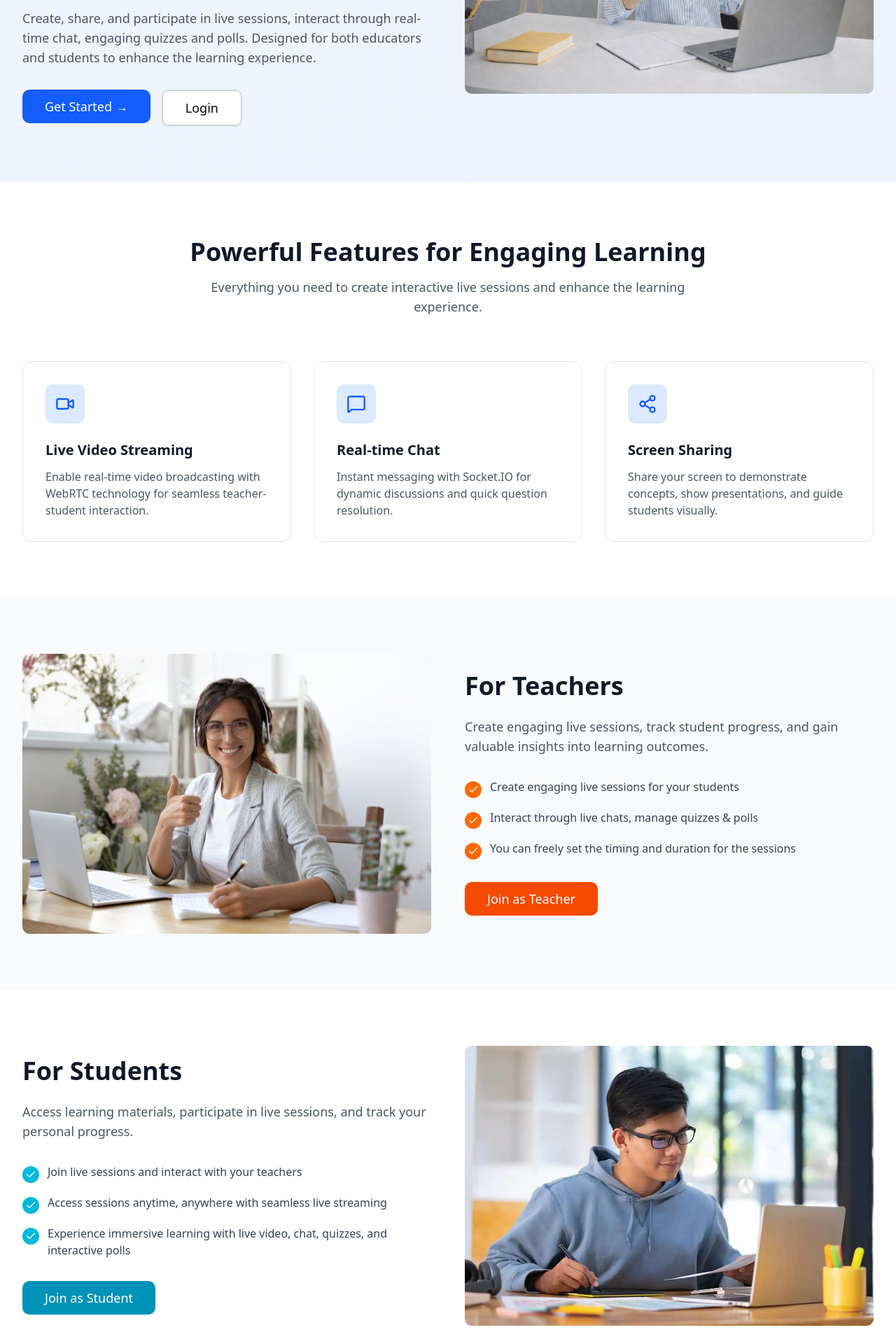
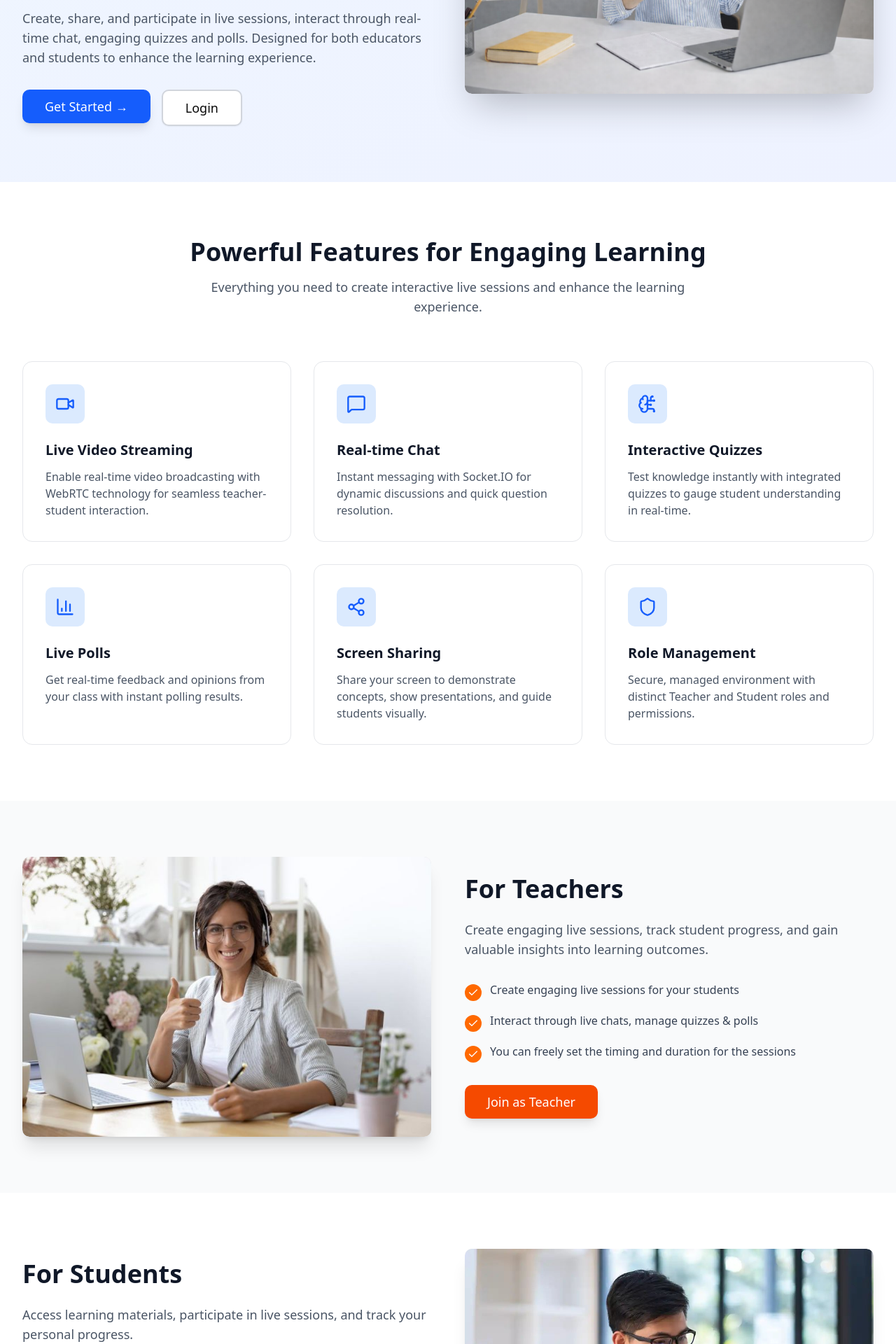
Before and after one commit to Abhinavsharma005/EduStream-2, a Next.js app: page / in a window 1280 px wide. Shown: the part 440-2360 px from the top of the page at 70% size. Built offline with nearby package versions, Linux system fonts and the light colour scheme.

Commit message:
feat: add framer-motion for animations and enhance page transitions with motion effects

```diff
--- a/package.json
+++ b/package.json
@@ -24,6 +24,7 @@
     "clsx": "^2.1.1",
     "cookie": "^1.1.1",
     "express": "^5.2.1",
+    "framer-motion": "^12.29.3",
     "ioredis": "^5.9.2",
     "jose": "^6.1.3",
     "jsonwebtoken": "^9.0.3",
--- a/src/app/page.tsx
+++ b/src/app/page.tsx
@@ -2,7 +2,23 @@
 
 import { useRouter } from "next/navigation";
 import { Button } from "@/components/ui/button";
-import { GraduationCap, Users, BarChart3, Clock, Check, Video, MessageSquare, Share2, Mail, Linkedin, Github, Instagram } from "lucide-react";
+import { GraduationCap, Users, BarChart3, Clock, Check, Video, MessageSquare, Share2, Mail, Linkedin, Github, Instagram, BrainCircuit, Shield, Zap } from "lucide-react";
+import { motion } from "framer-motion";
+
+const fadeInUp = {
+  hidden: { opacity: 0, y: 20 },
+  visible: { opacity: 1, y: 0, transition: { duration: 0.6 } }
+};
+
+const staggerContainer = {
+  hidden: { opacity: 0 },
+  visible: {
+    opacity: 1,
+    transition: {
+      staggerChildren: 0.2
+    }
+  }
+};
 
 export default function Page() {
   const router = useRouter();
@@ -40,10 +56,15 @@ export default function Page() {
       </nav>
 
       {/* Hero Section */}
-      <section className="pt-32 pb-20 px-4 sm:px-6 lg:px-8 bg-gradient-to-br from-blue-50 to-indigo-50">
+      <motion.section
+        className="pt-32 pb-20 px-4 sm:px-6 lg:px-8 bg-gradient-to-br from-blue-50 to-indigo-50"
+        initial="hidden"
+        animate="visible"
+        variants={staggerContainer}
+      >
         <div className="max-w-7xl mx-auto">
           <div className="grid md:grid-cols-2 gap-12 items-center">
-            <div>
+            <motion.div variants={fadeInUp}>
               <h2 className="text-5xl md:text-6xl font-bold text-gray-900 leading-tight mb-6">
                 Interactive Live{" "}
                 <span className="text-transparent bg-clip-text bg-gradient-to-r from-blue-600 to-cyan-500">
@@ -68,7 +89,7 @@ export default function Page() {
               </p>
               <div className="flex flex-wrap gap-4">
                 <Button
-                  className="bg-blue-600 hover:bg-blue-700 text-white px-8 py-6 text-lg rounded-lg"
+                  className="bg-blue-600 hover:bg-blue-700 text-white px-8 py-6 text-lg rounded-lg shadow-lg hover:shadow-xl transition-all"
                   onClick={() => router.push("/authpage?mode=signup")}
                 >
                   Get Started →
@@ -81,156 +102,183 @@ export default function Page() {
                   Login
                 </Button>
               </div>
-            </div>
-            <div className="relative h-[400px] bg-gray-200 rounded-lg">
+            </motion.div>
+            <motion.div
+              variants={fadeInUp}
+              className="relative h-[400px] bg-gray-200 rounded-lg overflow-hidden shadow-2xl"
+            >
               {/* Image placeholder - add your image here */}
-              <img src="first_image.png" alt="showcase image" className="w-full h-full object-cover rounded-lg" />
+              <img src="first_image.png" alt="showcase image" className="w-full h-full object-cover rounded-lg hover:scale-105 transition-transform duration-500" />
+            </motion.div>
           </div>
         </div>
-        </div>
-      </section>
+      </motion.section>
 
       {/* About Section - Features */}
-      <section id="about" className="py-20 px-4 sm:px-6 lg:px-8 bg-white">
+      {/* About Section - Features */}
+      <motion.section
+        id="about"
+        className="py-20 px-4 sm:px-6 lg:px-8 bg-white"
+        initial="hidden"
+        whileInView="visible"
+        viewport={{ once: true, margin: "-100px" }}
+        variants={staggerContainer}
+      >
         <div className="max-w-7xl mx-auto">
           <div className="text-center mb-16">
-            <h3 className="text-4xl font-bold text-gray-900 mb-4">
+            <motion.h3 variants={fadeInUp} className="text-4xl font-bold text-gray-900 mb-4">
               Powerful Features for Engaging Learning
-            </h3>
-            <p className="text-lg text-gray-600 max-w-3xl mx-auto">
+            </motion.h3>
+            <motion.p variants={fadeInUp} className="text-lg text-gray-600 max-w-3xl mx-auto">
               Everything you need to create interactive live sessions and enhance the learning experience.
-            </p>
+            </motion.p>
           </div>
 
           <div className="grid md:grid-cols-3 gap-8">
-            {/* Feature 1 */}
-            <div className="bg-white p-8 rounded-xl border border-gray-200 hover:shadow-lg transition-shadow">
+            {[
+              {
+                icon: <Video className="h-7 w-7 text-blue-600" />,
+                title: "Live Video Streaming",
+                desc: "Enable real-time video broadcasting with WebRTC technology for seamless teacher-student interaction."
+              },
+              {
+                icon: <MessageSquare className="h-7 w-7 text-blue-600" />,
+                title: "Real-time Chat",
+                desc: "Instant messaging with Socket.IO for dynamic discussions and quick question resolution."
+              },
+              {
+                icon: <BrainCircuit className="h-7 w-7 text-blue-600" />,
+                title: "Interactive Quizzes",
+                desc: "Test knowledge instantly with integrated quizzes to gauge student understanding in real-time."
+              },
+              {
+                icon: <BarChart3 className="h-7 w-7 text-blue-600" />,
+                title: "Live Polls",
+                desc: "Get real-time feedback and opinions from your class with instant polling results."
+              },
+              {
+                icon: <Share2 className="h-7 w-7 text-blue-600" />,
+                title: "Screen Sharing",
+                desc: "Share your screen to demonstrate concepts, show presentations, and guide students visually."
+              },
+              {
+                icon: <Shield className="h-7 w-7 text-blue-600" />,
+                title: "Role Management",
+                desc: "Secure, managed environment with distinct Teacher and Student roles and permissions."
+              }
+            ].map((feature, idx) => (
+              <motion.div
+                key={idx}
+                variants={fadeInUp}
+                className="bg-white p-8 rounded-xl border border-gray-200 hover:shadow-lg transition-all hover:bg-blue-50/30"
+              >
                 <div className="w-14 h-14 bg-blue-100 rounded-lg flex items-center justify-center mb-6">
-                <Video className="h-7 w-7 text-blue-600" />
+                  {feature.icon}
                 </div>
-              <h4 className="text-xl font-bold text-gray-900 mb-3">Live Video Streaming</h4>
+                <h4 className="text-xl font-bold text-gray-900 mb-3">{feature.title}</h4>
                 <p className="text-gray-600">
-                Enable real-time video broadcasting with WebRTC technology for seamless teacher-student interaction.
+                  {feature.desc}
                 </p>
-            </div>
-
-            {/* Feature 2 */}
-            <div className="bg-white p-8 rounded-xl border border-gray-200 hover:shadow-lg transition-shadow">
-              <div className="w-14 h-14 bg-blue-100 rounded-lg flex items-center justify-center mb-6">
-                <MessageSquare className="h-7 w-7 text-blue-600" />
-              </div>
-              <h4 className="text-xl font-bold text-gray-900 mb-3">Real-time Chat</h4>
-              <p className="text-gray-600">
-                Instant messaging with Socket.IO for dynamic discussions and quick question resolution.
-              </p>
-            </div>
-
-            {/* Feature 3 */}
-            <div className="bg-white p-8 rounded-xl border border-gray-200 hover:shadow-lg transition-shadow">
-              <div className="w-14 h-14 bg-blue-100 rounded-lg flex items-center justify-center mb-6">
-                <Share2 className="h-7 w-7 text-blue-600" />
-              </div>
-              <h4 className="text-xl font-bold text-gray-900 mb-3">Screen Sharing</h4>
-              <p className="text-gray-600">
-                Share your screen to demonstrate concepts, show presentations, and guide students visually.
-              </p>
+              </motion.div>
+            ))}
           </div>
         </div>
-        </div>
-      </section>
+      </motion.section>
 
       {/* For Teachers Section */}
-      <section id="for-teachers" className="py-20 px-4 sm:px-6 lg:px-8 bg-gray-50">
+      <motion.section
+        id="for-teachers"
+        className="py-20 px-4 sm:px-6 lg:px-8 bg-gray-50"
+        initial="hidden"
+        whileInView="visible"
+        viewport={{ once: true }}
+        variants={staggerContainer}
+      >
         <div className="max-w-7xl mx-auto">
           <div className="grid md:grid-cols-2 gap-12 items-center">
-            <div className="order-2 md:order-1">
-              <div className="relative h-[400px] bg-gray-200 rounded-lg">
-                <img src="/teacher_image.jpg" alt="Teacher Section" className="w-full h-full object-cover rounded-lg" />
+            <motion.div className="order-2 md:order-1" variants={fadeInUp}>
+              <div className="relative h-[400px] bg-gray-200 rounded-lg overflow-hidden shadow-xl">
+                <img src="/teacher_image.jpg" alt="Teacher Section" className="w-full h-full object-cover rounded-lg hover:scale-105 transition-transform duration-500" />
               </div>
-            </div>
-            <div className="order-1 md:order-2">
+            </motion.div>
+            <motion.div className="order-1 md:order-2" variants={fadeInUp}>
               <h3 className="text-4xl font-bold text-gray-900 mb-6">For Teachers</h3>
               <p className="text-lg text-gray-600 mb-8">
                 Create engaging live sessions, track student progress, and gain valuable insights into learning outcomes.
               </p>
 
               <div className="space-y-4 mb-8">
-                <div className="flex items-start gap-3">
+                {[
+                  "Create engaging live sessions for your students",
+                  "Interact through live chats, manage quizzes & polls",
+                  "You can freely set the timing and duration for the sessions"
+                ].map((item, idx) => (
+                  <motion.div key={idx} className="flex items-start gap-3" variants={fadeInUp}>
                     <div className="w-6 h-6 bg-orange-500 rounded-full flex items-center justify-center flex-shrink-0 mt-1">
                       <Check className="h-4 w-4 text-white" />
                     </div>
-                  <p className="text-gray-700">Create engaging live sessions for your students</p>
-                </div>
-                <div className="flex items-start gap-3">
-                  <div className="w-6 h-6 bg-orange-500 rounded-full flex items-center justify-center flex-shrink-0 mt-1">
-                    <Check className="h-4 w-4 text-white" />
-                  </div>
-                  <p className="text-gray-700">Interact through live chats, manage quizzes & polls</p>
-                </div>
-                <div className="flex items-start gap-3">
-                  <div className="w-6 h-6 bg-orange-500 rounded-full flex items-center justify-center flex-shrink-0 mt-1">
-                    <Check className="h-4 w-4 text-white" />
-                  </div>
-                  <p className="text-gray-700">You can freely set the timing and duration for the sessions</p>
-                </div>
+                    <p className="text-gray-700">{item}</p>
+                  </motion.div>
+                ))}
               </div>
 
               <Button
-                className="bg-orange-600 hover:bg-orange-700 text-white px-8 py-6 text-lg rounded-lg"
+                className="bg-orange-600 hover:bg-orange-700 text-white px-8 py-6 text-lg rounded-lg shadow-lg hover:shadow-orange-500/20"
                 onClick={() => router.push("/authpage?mode=signup&role=teacher")}
               >
                 Join as Teacher
               </Button>
+            </motion.div>
           </div>
         </div>
-        </div>
-      </section>
+      </motion.section>
 
       {/* For Students Section */}
-      <section id="for-students" className="py-20 px-4 sm:px-6 lg:px-8 bg-white">
+      <motion.section
+        id="for-students"
+        className="py-20 px-4 sm:px-6 lg:px-8 bg-white"
+        initial="hidden"
+        whileInView="visible"
+        viewport={{ once: true }}
+        variants={staggerContainer}
+      >
         <div className="max-w-7xl mx-auto">
           <div className="grid md:grid-cols-2 gap-12 items-center">
 
-            <div>
+            <motion.div variants={fadeInUp}>
               <h3 className="text-4xl font-bold text-gray-900 mb-6">For Students</h3>
               <p className="text-lg text-gray-600 mb-8">
                 Access learning materials, participate in live sessions, and track your personal progress.
               </p>
 
               <div className="space-y-4 mb-8">
-                <div className="flex items-start gap-3">
+                {[
+                  "Join live sessions and interact with your teachers",
+                  "Access sessions anytime, anywhere with seamless live streaming",
+                  "Experience immersive learning with live video, chat, quizzes, and interactive polls"
+                ].map((item, idx) => (
+                  <motion.div key={idx} className="flex items-start gap-3" variants={fadeInUp}>
                     <div className="w-6 h-6 bg-cyan-500 rounded-full flex items-center justify-center flex-shrink-0 mt-1">
                       <Check className="h-4 w-4 text-white" />
                     </div>
-                  <p className="text-gray-700">Join live sessions and interact with your teachers</p>
-                </div>
-                <div className="flex items-start gap-3">
-                  <div className="w-6 h-6 bg-cyan-500 rounded-full flex items-center justify-center flex-shrink-0 mt-1">
-                    <Check className="h-4 w-4 text-white" />
-                  </div>
-                  <p className="text-gray-700">Access sessions anytime, anywhere with seamless live streaming</p>
-                </div>
-                <div className="flex items-start gap-3">
-                  <div className="w-6 h-6 bg-cyan-500 rounded-full flex items-center justify-center flex-shrink-0 mt-1">
-                    <Check className="h-4 w-4 text-white" />
-                  </div>
-                  <p className="text-gray-700">Experience immersive learning with live video, chat, quizzes, and interactive polls</p>
-                </div>
+                    <p className="text-gray-700">{item}</p>
+                  </motion.div>
+                ))}
               </div>
 
               <Button
-                className="bg-cyan-600 hover:bg-cyan-700 text-white px-8 py-6 text-lg rounded-lg"
+                className="bg-cyan-600 hover:bg-cyan-700 text-white px-8 py-6 text-lg rounded-lg shadow-lg hover:shadow-cyan-500/20"
                 onClick={() => router.push("/authpage?mode=signup&role=student")}
               >
                 Join as Student
               </Button>
-            </div>
-            <div className="relative h-[400px] bg-gray-200 rounded-lg">
-              <img src="/student_image.jpg" alt="Student Section" className="w-full h-full object-cover rounded-lg" />
+            </motion.div>
+            <motion.div className="relative h-[400px] bg-gray-200 rounded-lg overflow-hidden shadow-xl" variants={fadeInUp}>
+              <img src="/student_image.jpg" alt="Student Section" className="w-full h-full object-cover rounded-lg hover:scale-105 transition-transform duration-500" />
+            </motion.div>
           </div>
         </div>
-        </div>
-      </section>
+      </motion.section>
 
       {/* CTA Section */}
       <section className="py-24 px-4 sm:px-6 lg:px-8 bg-gradient-to-r from-blue-600 to-cyan-500">
@@ -347,7 +395,10 @@ export default function Page() {
                   <span className="text-lg font-bold text-gray-900">DEVELOPER</span>
                 </li>
                 <li>
-            <span className="text-gray-600">Abhinav Sharma</span>
+                  <span className="text-gray-600 hover:text-gray-900 transition-colors">
+                    <a href="mailto:sharmaabhinav1013@gmail.com">
+                            Abhinav Sharma
+                        </a></span>
                 </li>
               </ul>
             </div>
```
Also changed, not shown: 1 other file (tests, documents, lock files or other folders). Lines whose indentation alone changed are shown as unchanged.
